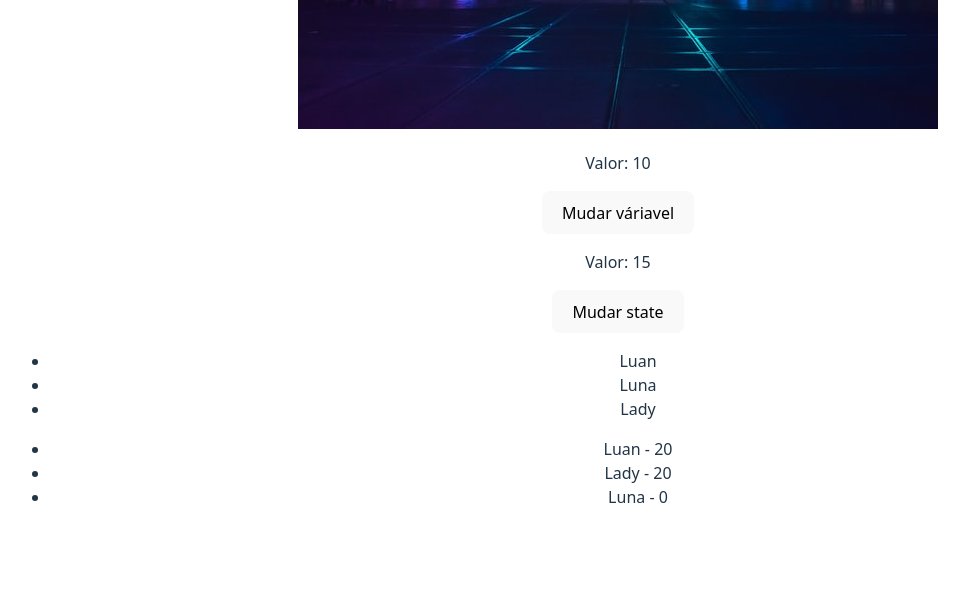
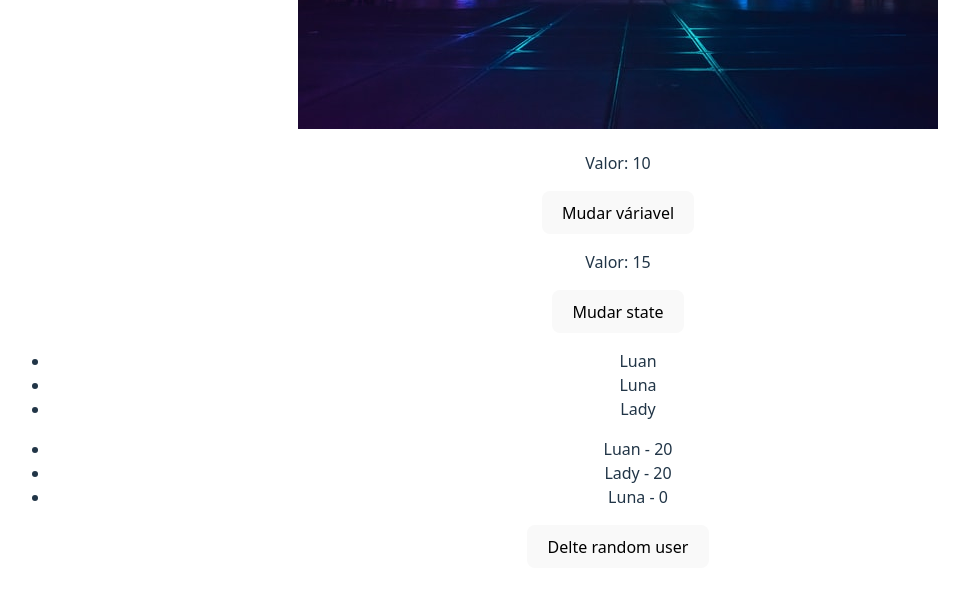
Before and after one commit to Luan0Avila/Curso_React, a React (Vite) app in the folder 3_AVANÇANDO_EM_REACT/avancando/: page / in a window 1280 px wide. Shown: the part 888-1480 px from the top of the page, without its empty margins (22-991 px from the left). Built offline with nearby package versions, Linux system fonts and the light colour scheme.

Commit message:
aprendendo sobre previous state

```diff
--- a/3_AVANÇANDO_EM_REACT/avancando/src/components/ListRender.jsx
+++ b/3_AVANÇANDO_EM_REACT/avancando/src/components/ListRender.jsx
@@ -10,6 +10,14 @@
         {id: 2, name: "Lady", age: 20},
         {id: 3, name: "Luna", age: 0},
     ])
+
+    const deleteRandom = () => {
+        const randomNumber = Math.floor(Math.random() * 4);
+
+        setUsers((prevUsers) =>
+            prevUsers.filter((user) => randomNumber !== user.id)
+        );
+    }
 
     return (
         <div>
@@ -25,6 +33,8 @@
                     <li key={user.id}>{user.name} - {user.age}</li>
                 ))}
             </ul>
+            {/* 6 - previous state*/}
+            <button onClick={deleteRandom}>Delte random user</button>
         </div>
     )
 }
```
